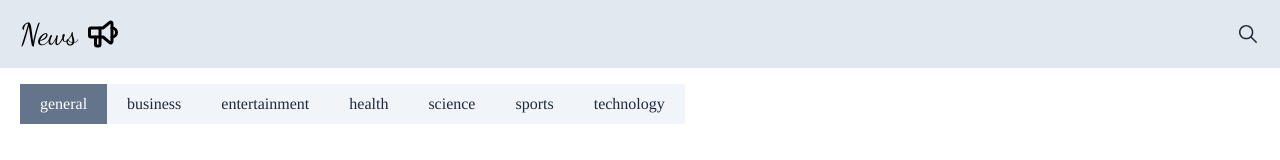
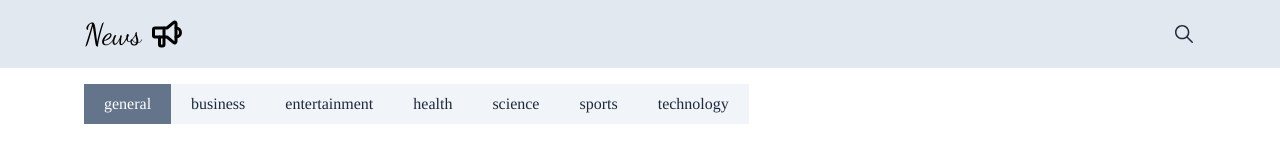
Before and after one commit to Odile078/react-news-app, a React (Vite) app: page / in a window 1280 px wide. Shown: the top 160 px of the page. Built offline with nearby package versions, Linux system fonts and the light colour scheme; no server answers.

Commit message:
feat: update page maximum width

```diff
--- a/src/components/layout/Header.jsx
+++ b/src/components/layout/Header.jsx
@@ -11,14 +11,16 @@ const Header = () => {
     navigate("/search");
   };
   return (
-    <header className="flex flex-wrap items-center justify-between w-full max-w-7xl gap-4 px-5 py-4 bg-slate-200 lg:mx-auto">
+    <header className="flex w-full max-w-7xl lg:mx-auto bg-slate-200">
+      <div className="flex flex-wrap items-center justify-between w-full max-w-6xl gap-4 px-5 py-4 bg-slate-200 lg:mx-auto">
         <Link to="/" className="flex items-end gap-2">
           <h1 className="text-3xl logo-font">News</h1>
           <TbSpeakerphone className="text-4xl" />
         </Link>
         <button onClick={handleClickSearch}>
-        <IoIosSearch className="text-slate-800 text-2xl" />
+          <IoIosSearch className="text-2xl text-slate-800" />
         </button>
+      </div>
     </header>
   );
 };
--- a/src/components/layout/PageLayout.jsx
+++ b/src/components/layout/PageLayout.jsx
@@ -10,7 +10,7 @@ const PageLayout = () => {
   return (
     <div className="flex flex-col min-h-screen">
       <Header />
-      <main className="flex-1 px-5 pb-10 space-y-10 max-w-7xl lg:mx-auto">
+      <main className="flex-1 max-w-6xl px-5 pb-10 space-y-10 lg:mx-auto">
         {!articleId && <Categories />}
 
         <div className="grid grid-cols-1 gap-12 md:grid-cols-4">
--- a/src/pages/SearchArticles.jsx
+++ b/src/pages/SearchArticles.jsx
@@ -32,7 +32,7 @@ const SearchArticles = () => {
   return (
     <div className="flex flex-col min-h-screen">
       <Header />
-      <main className="flex-1 max-w-7xl px-5 pb-10 space-y-10 lg:min-w-[1024px] lg:mx-auto py-10">
+      <main className="flex-1 max-w-6xl px-5 pb-10 space-y-10 lg:min-w-[1024px] lg:mx-auto py-10">
         <div className="flex justify-center">
           <form
             className="flex w-5/6 p-1 px-5 bg-white border rounded-3xl border-slate-500"
```
Lines whose indentation alone changed are shown as unchanged.
